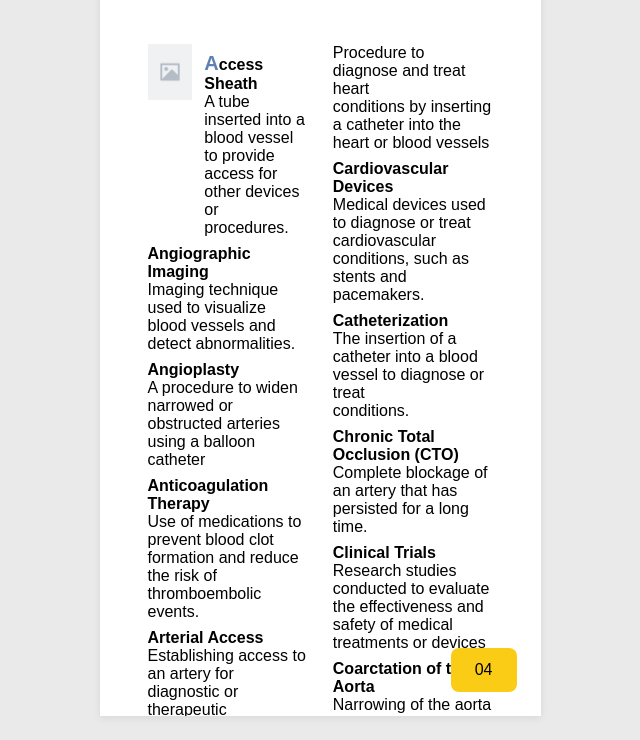
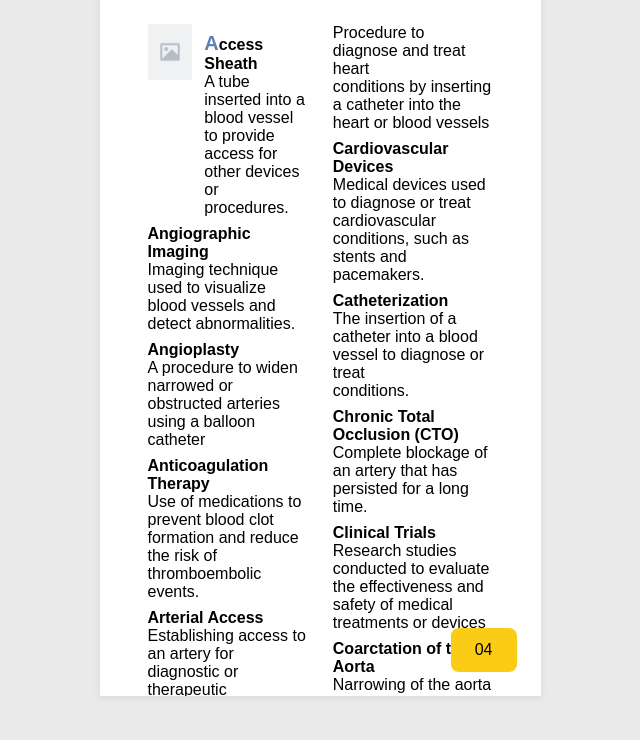
Before and after one commit to aka1233-admin/M_BOOK, a plain HTML site: page demo.html in a window 1280 px wide. Shown: the part 60-800 px from the top of the page, without its empty margins (320-960 px from the left). Drawn offline with Linux system fonts and the light colour scheme.

Commit message:
added margin-top

```diff
--- a/demo.html
+++ b/demo.html
@@ -102,7 +102,7 @@
   <body style="margin:0;padding:0;box-sizing:border-box;width:100vw;height:100vh;min-height:100vh;min-width:100vw;display:flex;align-items:center;justify-content:center;background:#eaeaea;overflow:hidden;">
 
     <div id="aspectContainer" style="display:flex;align-items:center;justify-content:center;width:100vw;height:98vh;">
-     <div id="resizableContainer" style="background:#fff;position:relative;transform:translateY(-2vh);box-shadow:0 0.3vh 1vh rgba(0,0,0,0.08);max-width:100vw;max-height:100vh;width:100%;height:100%;display:flex;flex-direction:column;overflow:hidden;">
+     <div id="resizableContainer" style="background:#fff;margin-top:-5vh;position:relative;transform:translateY(-2vh);box-shadow:0 0.3vh 1vh rgba(0,0,0,0.08);max-width:100vw;max-height:100vh;width:100%;height:100%;display:flex;flex-direction:column;overflow:hidden;">
 
         <!-- Header -->
         <div class="header-bar">
```
